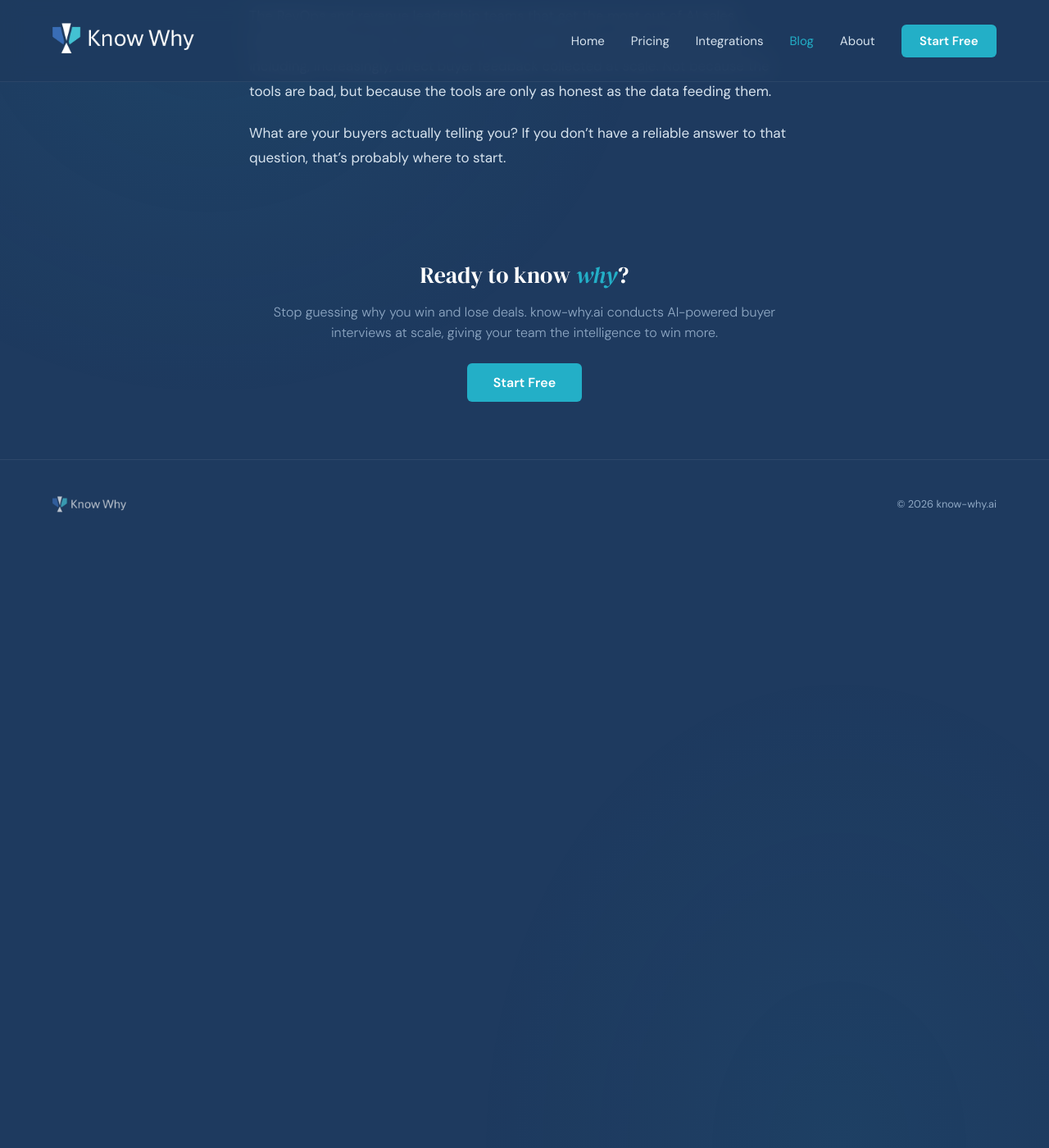
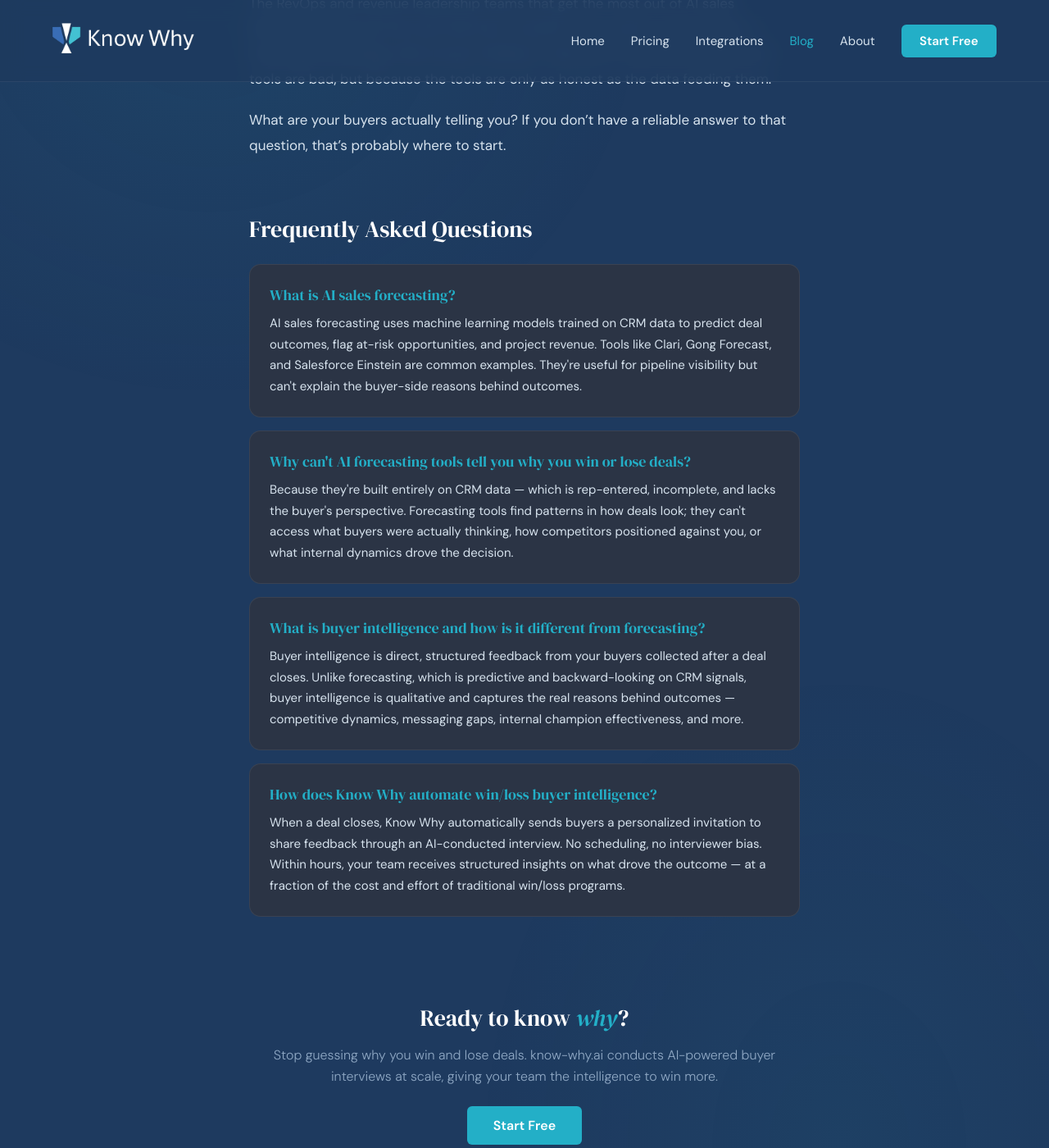
Before and after one commit to katiealbanos-lgtm/know-why.ai, a Jekyll site: the page built from _posts/2026-02-21-what-ai-sales-forecasting-tools-get-wrong.md, in a window 1280 px wide and 1400 px high, scrolled down 4667 px. Shown: the whole window at 82% size. Built offline with Jekyll 4.4.1, drawn with Linux system fonts in a browser that asks for light colours; before the commit the page ends 5336 px from its top, so only the background shows below that; some of the changed text lies outside the part shown.

Commit message:
Fix: add proper frontmatter and hero image to AI forecasting blog post — update _posts/2026-02-21-what-ai-sales-forecasting-tools-get-wrong.md

```diff
--- a/_posts/2026-02-21-what-ai-sales-forecasting-tools-get-wrong.md
+++ b/_posts/2026-02-21-what-ai-sales-forecasting-tools-get-wrong.md
@@ -1,18 +1,40 @@
-# What AI Sales Forecasting Tools Get Wrong (And What Buyer Intelligence Gets Right)
+---
+layout: post
+title: "What AI Sales Forecasting Tools Get Wrong (And What Buyer Intelligence Gets Right)"
+description: "AI sales forecasting tools predict which deals close — but not why. Learn why buyer intelligence is the missing layer your revenue team actually needs."
+date: 2026-02-21
+category: "Revenue Intelligence"
+tags:
+  - ai-sales-forecasting
+  - win-loss-analysis
+  - buyer-intelligence
+  - revenue-intelligence
+  - revenue-operations
+author: "Katie Albanos"
+reading_time: 7
+og_image: "/og-image.png"
+keywords: "AI sales forecasting, win loss analysis, buyer intelligence, revenue intelligence tools, RevOps, forecast accuracy"
+faq:
+  - question: "What is AI sales forecasting?"
+    answer: "AI sales forecasting uses machine learning models trained on CRM data to predict deal outcomes, flag at-risk opportunities, and project revenue. Tools like Clari, Gong Forecast, and Salesforce Einstein are common examples. They're useful for pipeline visibility but can't explain the buyer-side reasons behind outcomes."
+  - question: "Why can't AI forecasting tools tell you why you win or lose deals?"
+    answer: "Because they're built entirely on CRM data — which is rep-entered, incomplete, and lacks the buyer's perspective. Forecasting tools find patterns in how deals look; they can't access what buyers were actually thinking, how competitors positioned against you, or what internal dynamics drove the decision."
+  - question: "What is buyer intelligence and how is it different from forecasting?"
+    answer: "Buyer intelligence is direct, structured feedback from your buyers collected after a deal closes. Unlike forecasting, which is predictive and backward-looking on CRM signals, buyer intelligence is qualitative and captures the real reasons behind outcomes — competitive dynamics, messaging gaps, internal champion effectiveness, and more."
+  - question: "How does Know Why automate win/loss buyer intelligence?"
+    answer: "When a deal closes, Know Why automatically sends buyers a personalized invitation to share feedback through an AI-conducted interview. No scheduling, no interviewer bias. Within hours, your team receives structured insights on what drove the outcome — at a fraction of the cost and effort of traditional win/loss programs."
+download: false
+download_url: ""
+download_description: ""
+---
 
-**Meta description:** AI sales forecasting tools predict which deals close — but not why. Learn why buyer intelligence is the missing layer your revenue team actually needs.
-
-**Subhead:** Predictive models can tell you *which* deals might close. Only your buyers can tell you *why* they do or don't.
-
----
+![Abstract visualization of AI forecasting data versus buyer intelligence signal](https://zvhtpppwamqahiqbjgti.supabase.co/storage/v1/object/public/generated-images/1772947836196-h72icd.png)
 
 There's a version of the AI sales forecasting pitch that sounds almost too good: feed your CRM data into a predictive model, and it surfaces which deals are at risk, which reps are sandbagging, and what your number looks like ninety days out — all without a single gut-check call. Revenue clarity, finally, at scale.
 
 A lot of teams bought that pitch. And a lot of those same teams are now sitting with more dashboards than answers.
 
 This isn't an argument against AI sales forecasting tools. Several of them are genuinely useful. But there's a structural problem embedded in how they work — one that no amount of model sophistication can fix — and buyer intelligence is the missing layer most revenue teams haven't accounted for yet.
-
----
 
 ## Why AI Sales Forecasting Models Are Only as Good as Your CRM Data
 
@@ -24,8 +46,6 @@
 
 That's useful. It's just not complete.
 
----
-
 ## What AI Sales Forecasting Tools Do Well (And Where They Stop)
 
 Let's be fair about what AI forecasting does well, because it does some things genuinely well.
@@ -35,8 +55,6 @@
 What forecasting tools can't tell you is *why* any of this is happening. They can flag that a deal has gone quiet for three weeks. They can't tell you whether that's because your champion left, your pricing came in high, a competitor made a strong move, or the buyer simply deprioritized the initiative. Those explanations require something that doesn't exist in your CRM: the buyer's perspective.
 
 This is the *which* vs. *why* distinction, and it matters more than most tech evaluations acknowledge. Knowing which deals are at risk doesn't help you fix the underlying pattern. Knowing why you keep losing in procurement, or why a specific competitor is winning in mid-market, or why buyers who seem deeply engaged in the process go dark at legal review — that's the intelligence that actually changes how you sell.
-
----
 
 ## Win/Loss Analysis: The Buyer Intelligence Layer Forecasting Tools Can't Replace
 
@@ -50,19 +68,15 @@
 
 These questions don't have answers in your CRM. They have answers in your buyers' heads.
 
----
-
 ## How Automated Buyer Intelligence Completes Your Revenue Stack
 
-Know Why automates win/loss buyer interviews using AI. When a deal closes — won or lost — your buyers receive a personalized invitation to share feedback through an AI-conducted interview. No scheduling. No interviewer bias. No waiting for a rep to find time for a conversation they don't want to have.
+[Know Why](https://know-why.ai) automates win/loss buyer interviews using AI. When a deal closes — won or lost — your buyers receive a personalized invitation to share feedback through an AI-conducted interview. No scheduling. No interviewer bias. No waiting for a rep to find time for a conversation they don't want to have.
 
 Within hours, your team gets structured intelligence on what actually drove the outcome: the competitive dynamics, the messaging that landed, the friction that nearly killed the deal, the factors the buyer weighted most heavily. It's the buyer's voice, at scale, without the rep filter.
 
 The goal isn't to replace your forecasting tools or your revenue intelligence stack. It's to give them better inputs — and to give your revenue operations team the qualitative layer that quantitative models will never be able to generate on their own.
 
 If your forecasting dashboard says win rate is declining in mid-market, Know Why tells you why. If your model flags a category of at-risk deals, buyer intelligence tells you what the pattern actually is. The two work better together than either does alone.
-
----
 
 ## The Revenue Operations Question Your Forecasting Tool Can't Answer
 
```
